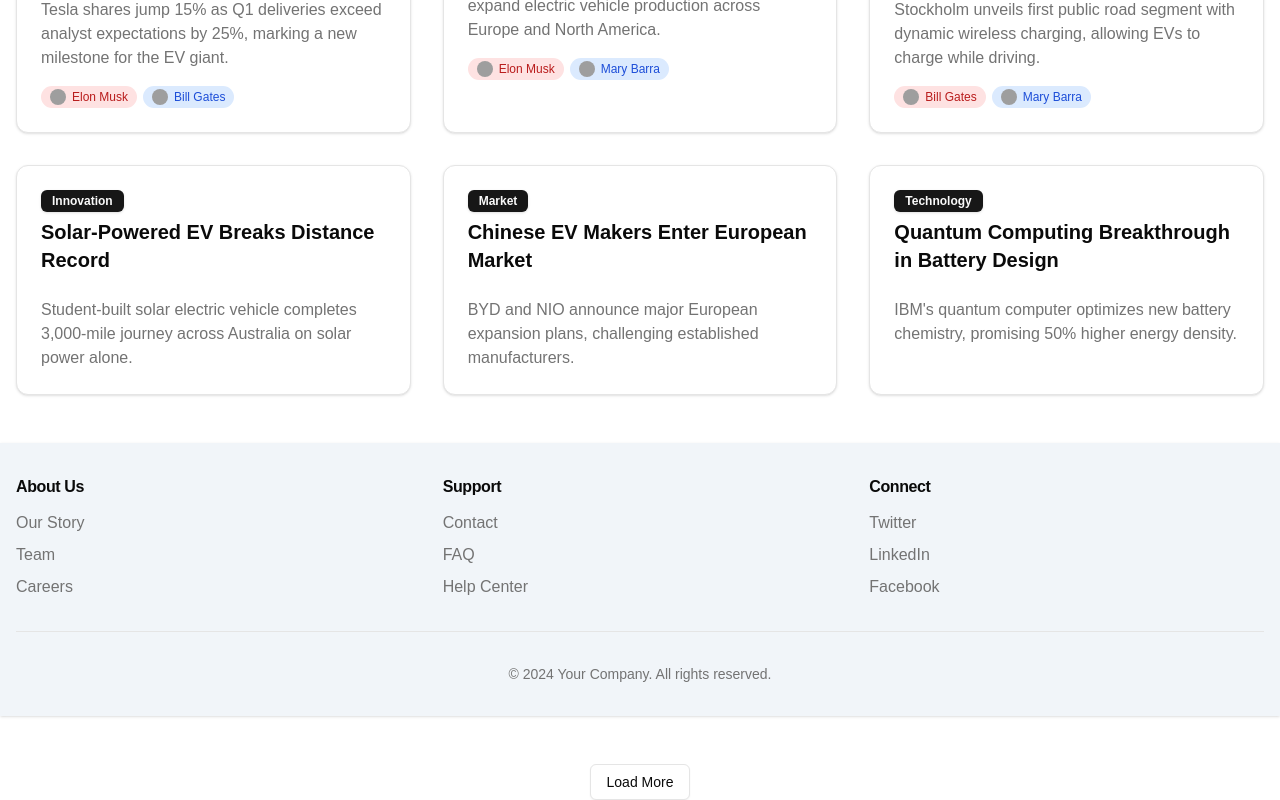
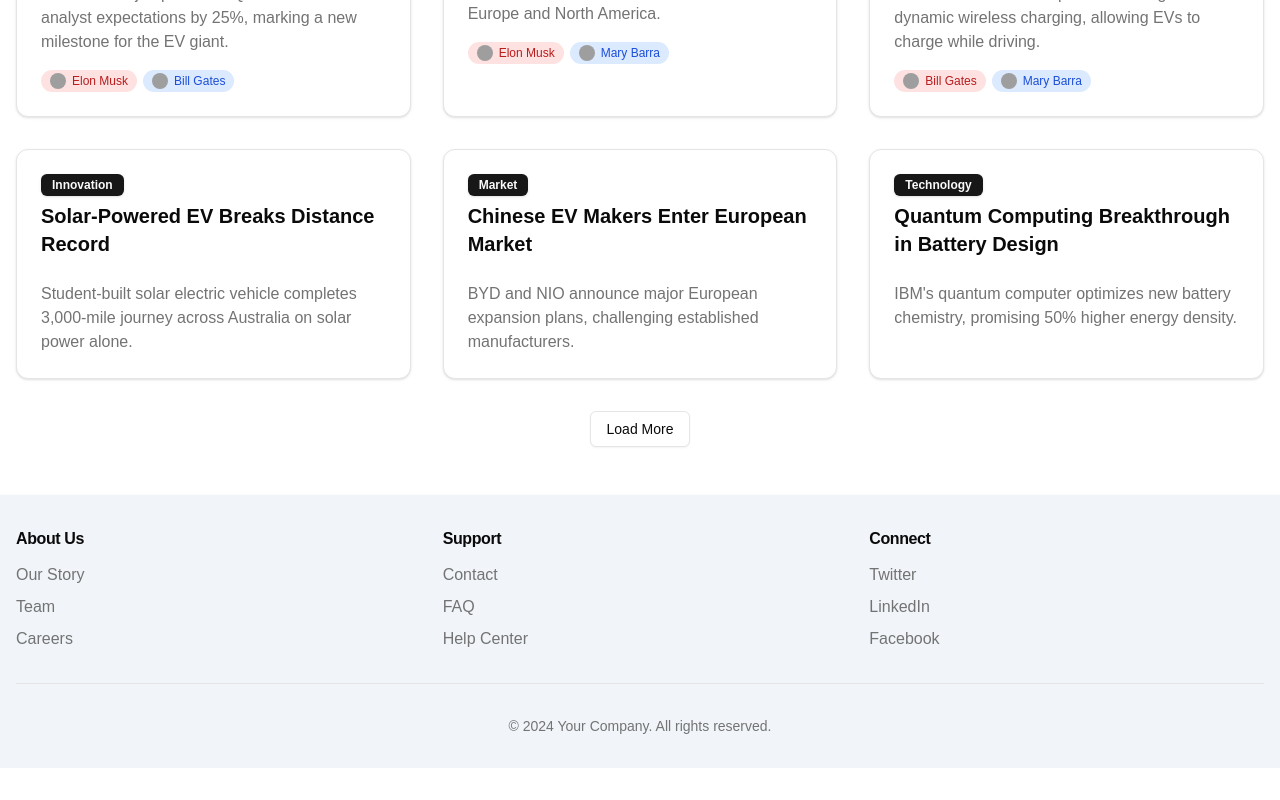
Before and after one commit to Cyro292/Hackertum, a Next.js app in the folder frontend/: page / in a window 1280 px wide. Shown: the part 840-1640 px from the top of the page. After the commit the page ends 1608 px from the top, so only its background shows below. Built offline with nearby package versions, Linux system fonts and the light colour scheme; grey boxes are pictures that could not be loaded.

Commit message:
load more button

```diff
--- a/frontend/src/app/industry/page.tsx
+++ b/frontend/src/app/industry/page.tsx
@@ -5,6 +5,7 @@ import { newsService } from "@/services/newsService";
 import { useEffect, useState } from "react";
 import type { Story } from "@/types/news";
 import { Button } from "@/components/ui/button";
+import Footer from "@/components/ui/footer";
 
 export default function IndustryPage() {
 	const [stories, setStories] = useState<Story[]>([]);
@@ -45,17 +46,20 @@ export default function IndustryPage() {
 
 	return (
 		<div className="space-y-8">
+			<div>
 				<StoryPage stories={stories} />
 
 				{loading && <div>Loading...</div>}
 
 				{!loading && hasMore && (
-				<div className="flex justify-center">
-					<Button onClick={handleLoadMore} variant="outline" className="mt-4">
+					<div className="flex justify-center mb-12">
+						<Button onClick={handleLoadMore} variant="outline">
 							Load More
 						</Button>
 					</div>
 				)}
 			</div>
+			<Footer />
+		</div>
 	);
 }
--- a/frontend/src/app/latest/page.tsx
+++ b/frontend/src/app/latest/page.tsx
@@ -5,6 +5,7 @@ import { newsService } from "@/services/newsService";
 import { useEffect, useState } from "react";
 import type { Story } from "@/types/news";
 import { Button } from "@/components/ui/button";
+import Footer from "@/components/ui/footer";
 
 export default function LatestPage() {
 	const [stories, setStories] = useState<Story[]>([]);
@@ -45,17 +46,20 @@ export default function LatestPage() {
 
 	return (
 		<div className="space-y-8">
+			<div>
 				<StoryPage stories={stories} />
 
 				{loading && <div>Loading...</div>}
 
 				{!loading && hasMore && (
-				<div className="flex justify-center">
-					<Button onClick={handleLoadMore} variant="outline" className="mt-4">
+					<div className="flex justify-center mb-12">
+						<Button onClick={handleLoadMore} variant="outline">
 							Load More
 						</Button>
 					</div>
 				)}
 			</div>
+			<Footer />
+		</div>
 	);
 }
--- a/frontend/src/app/page.tsx
+++ b/frontend/src/app/page.tsx
@@ -5,6 +5,7 @@ import { newsService } from "@/services/newsService";
 import { useEffect, useState } from "react";
 import type { Story } from "@/types/news";
 import { Button } from "@/components/ui/button";
+import Footer from "@/components/ui/footer";
 
 export default function Home() {
 	const [stories, setStories] = useState<Story[]>([]);
@@ -45,17 +46,20 @@ export default function Home() {
 
 	return (
 		<div className="space-y-8">
+			<div>
 				<StoryPage stories={stories} />
 
 				{loading && <div>Loading...</div>}
 
 				{!loading && hasMore && (
-				<div className="flex justify-center">
-					<Button onClick={handleLoadMore} variant="outline" className="mt-4">
+					<div className="flex justify-center mb-12">
+						<Button onClick={handleLoadMore} variant="outline">
 							Load More
 						</Button>
 					</div>
 				)}
 			</div>
+			<Footer />
+		</div>
 	);
 }
--- a/frontend/src/app/reviews/page.tsx
+++ b/frontend/src/app/reviews/page.tsx
@@ -5,6 +5,7 @@ import { newsService } from "@/services/newsService";
 import { useEffect, useState } from "react";
 import type { Story } from "@/types/news";
 import { Button } from "@/components/ui/button";
+import Footer from "@/components/ui/footer";
 
 export default function ReviewsPage() {
 	const [stories, setStories] = useState<Story[]>([]);
@@ -45,17 +46,20 @@ export default function ReviewsPage() {
 
 	return (
 		<div className="space-y-8">
+			<div>
 				<StoryPage stories={stories} />
 
 				{loading && <div>Loading...</div>}
 
 				{!loading && hasMore && (
-				<div className="flex justify-center">
-					<Button onClick={handleLoadMore} variant="outline" className="mt-4">
+					<div className="flex justify-center mb-12">
+						<Button onClick={handleLoadMore} variant="outline">
 							Load More
 						</Button>
 					</div>
 				)}
 			</div>
+			<Footer />
+		</div>
 	);
 }
--- a/frontend/src/app/technology/page.tsx
+++ b/frontend/src/app/technology/page.tsx
@@ -5,6 +5,7 @@ import { newsService } from "@/services/newsService";
 import { useEffect, useState } from "react";
 import type { Story } from "@/types/news";
 import { Button } from "@/components/ui/button";
+import Footer from "@/components/ui/footer";
 
 export default function Technology() {
 	const [stories, setStories] = useState<Story[]>([]);
@@ -45,17 +46,20 @@ export default function Technology() {
 
 	return (
 		<div className="space-y-8">
+			<div>
 				<StoryPage stories={stories} />
 
 				{loading && <div>Loading...</div>}
 
 				{!loading && hasMore && (
-				<div className="flex justify-center">
-					<Button onClick={handleLoadMore} variant="outline" className="mt-4">
+					<div className="flex justify-center mb-12">
+						<Button onClick={handleLoadMore} variant="outline">
 							Load More
 						</Button>
 					</div>
 				)}
 			</div>
+			<Footer />
+		</div>
 	);
 }
--- a/frontend/src/components/ui/storypage.tsx
+++ b/frontend/src/components/ui/storypage.tsx
@@ -5,7 +5,6 @@ import { Badge } from "@/components/ui/badge";
 import { StoryCard } from "@/components/ui/storycard";
 import type { Story } from "@/types/news";
 import { Skeleton } from "@/components/ui/skeleton";
-import Footer from "@/components/ui/footer";
 
 interface StoryPageProps {
 	stories: Story[];
@@ -75,7 +74,7 @@ export function StoryPage({ stories, showBadges = true }: StoryPageProps) {
 		<div className="flex flex-col min-h-screen bg-gradient-to-br">
 			<Navigation />
 			<main className="flex-1">
-				<div className="container mx-auto px-4 py-12">
+				<div className="container mx-auto px-4 py-8">
 					{showBadges && (
 						<div className="flex gap-4 mb-8 animate-fade-in">
 							<Badge
@@ -122,7 +121,6 @@ export function StoryPage({ stories, showBadges = true }: StoryPageProps) {
 					</div>
 				</div>
 			</main>
-			<Footer />
 		</div>
 	);
 }
--- a/frontend/src/services/newsService.ts
+++ b/frontend/src/services/newsService.ts
@@ -43,7 +43,7 @@ class NewsService {
 			});
 			const paginatedStories = categoryStories.slice(start, end);
 
-			const hasMore = end < this.stories.length;
+			const hasMore = end < categoryStories.length;
 
 			await new Promise((resolve) => setTimeout(resolve, 100));
 
```
Lines whose indentation alone changed are shown as unchanged.
